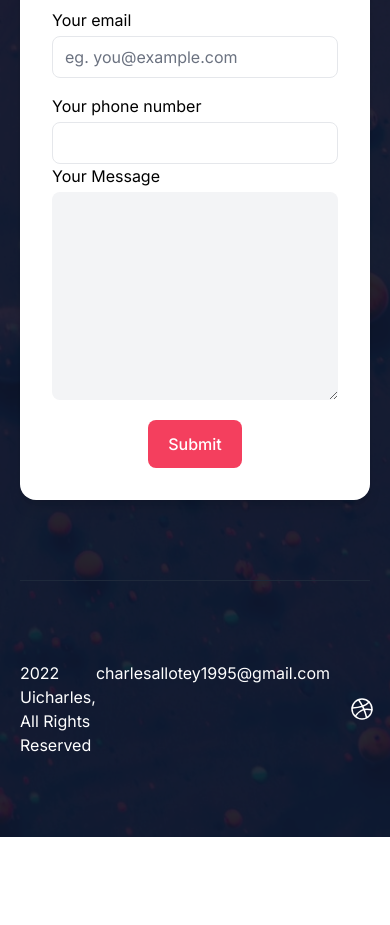
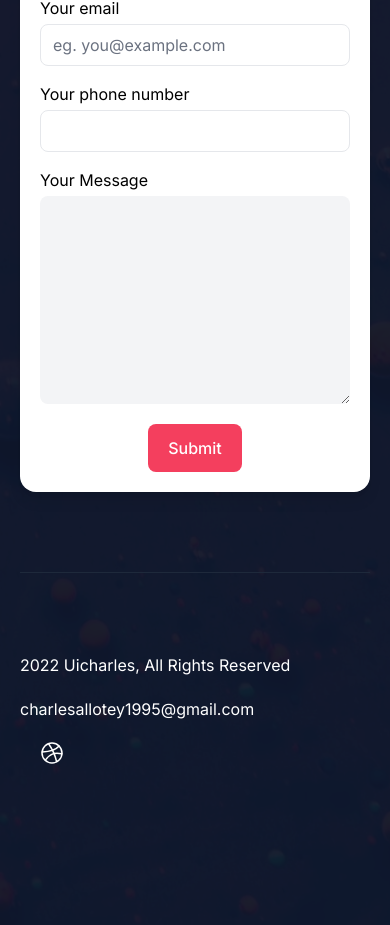
Before and after one commit to cnaallotey/portfolio, a Vue app: page / in a window 390 px wide. Shown: the part 5829-6754 px from the top of the page. Before the commit the page ends 6705 px from the top, so only its background shows below. Built offline with nearby package versions, Linux system fonts and the light colour scheme.

Commit message:
add footer

```diff
--- a/src/components/contact.vue
+++ b/src/components/contact.vue
@@ -1,7 +1,7 @@
 <template>
   <div>
     <div class="w-full bg-contact-image bg-cover">
-      <div class="w-full bg-slate-900 bg-opacity-90">
+      <div class="w-full bg-slate-900 bg-opacity-95">
         <div class="max-w-screen-xl mx-auto px-5 xl:px-0 py-40">
           <div class="max-w-screen-md mx-auto">
             <h1
@@ -79,7 +79,7 @@
                 <p class="text-base text-white font-normal mt-2">@adotey_</p>
               </div>
             </div>
-            <div class="w-full bg-white rounded-2xl shadow-lg p-8 mt-5">
+            <div class="w-full bg-white rounded-2xl shadow-lg p-5 lg:p-8 mt-5">
               <form action="submit" class="w-full">
                 <div class="w-full lg:flex">
                   <div class="flex w-full lg:w-1/2 h-full flex-col lg:mr-8">
@@ -104,7 +104,7 @@
                       class="rounded-lg border-gray-200"
                     />
                   </div>
-                  <div class="w-full lg:w-1/2 flex flex-col">
+                  <div class="w-full lg:w-1/2 flex flex-col mt-4 lg:mt-0">
                     <label for="message" class="font-sm mb-1">Your Message</label
                     ><textarea
                       name="message"
@@ -128,13 +128,15 @@
             </div>
           </div>
           <div
-            class="w-full flex justify-between pt-20 mt-20 border-t -mb-20 border-slate-800"
+            class="w-full lg:flex justify-between pt-20 mt-20 border-t -mb-0 lg:-mb-20 border-slate-800"
           >
             <p class="font-normal text-base text-white">
               2022 Uicharles, All Rights Reserved
             </p>
-            <p class="font-normal text-base text-white">charlesallotey1995@gmail.com</p>
-            <div class="flex items-center space-x-4">
+            <p class="font-normal text-base text-white mt-5 lg:mt-0">
+              charlesallotey1995@gmail.com
+            </p>
+            <div class="flex items-center justify-start mt-5 lg:mt-0">
               <svg
                 xmlns="http://www.w3.org/2000/svg"
                 width="24"
```
